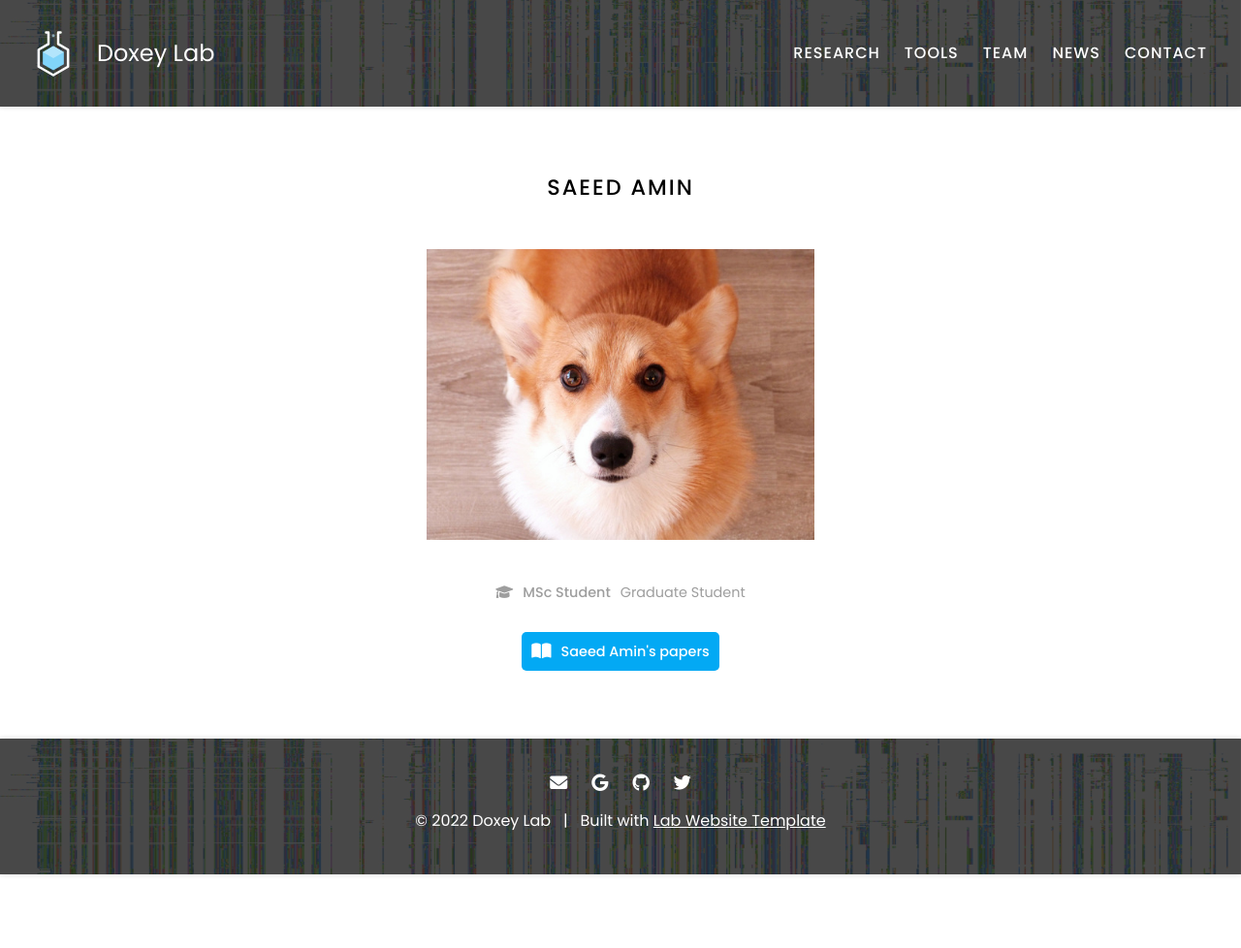
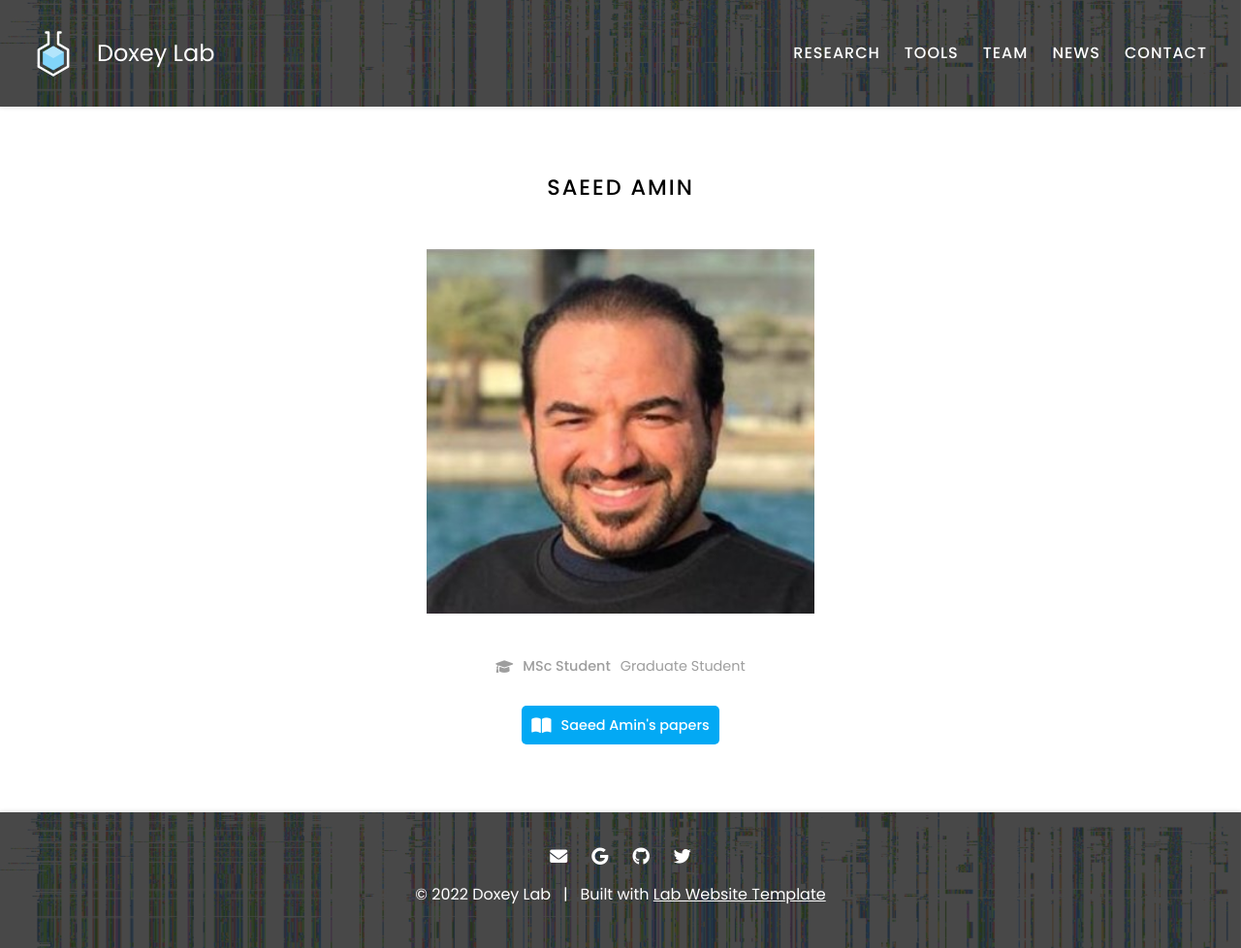
Before and after one commit to doxeylab/doxeylab-website, a Jekyll site: the page built from _members/saeed-amin.md, in a window 1280 px wide. Shown: the whole page at 97% size. Built offline with Jekyll 4.4.1, drawn with Linux system fonts in a browser that asks for light colours; before the commit the page ends 902 px from its top, so only the background shows below that.

Commit message:
Update saeed-amin.md

```diff
--- a/_members/saeed-amin.md
+++ b/_members/saeed-amin.md
@@ -1,6 +1,6 @@
 ---
 name: Saeed Amin
-image: images/member.jpg
+image: images/team/saeed-amin.jpg
 description: Graduate Student
 role: msc
 group: alumni
```
